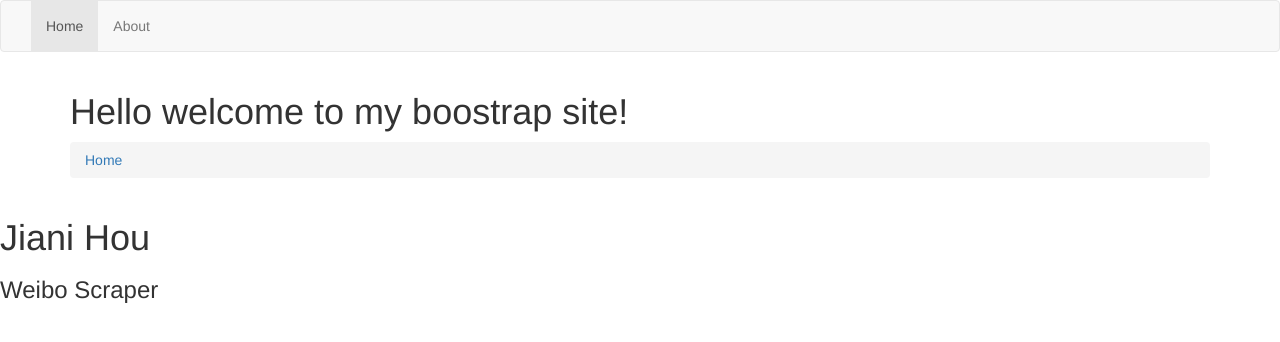
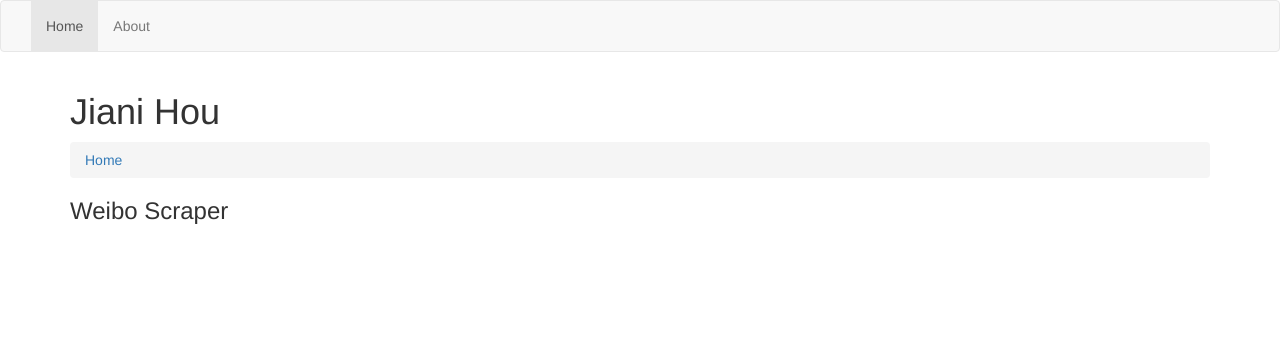
Before and after one commit to jianihou/jianihou, a plain HTML site: page index.html in a window 1280 px wide. Drawn offline with Linux system fonts and the light colour scheme.

Commit message:
Update index.html

```diff
--- a/index.html
+++ b/index.html
@@ -41,18 +41,16 @@
   </nav>
 
     <div class="container">
-      <h1>Hello welcome to my boostrap site!</h1>
+      <h1>Jiani Hou</h1>
 
       <!-- start breadcrumb -->
       <ol class="breadcrumb">
         <li><a href="index.html">Home</a></li>
       </ol>
       <!-- / breadcrumb -->
-
+      <h3>Weibo Scraper</h3>
     </div>
 
-    <h1>Jiani Hou</h1>
-    <h3>Weibo Scraper</h3>
 
     <script src="js/jquery.min.js"></script>
     <script src="js/bootstrap.min.js"></script>
```
